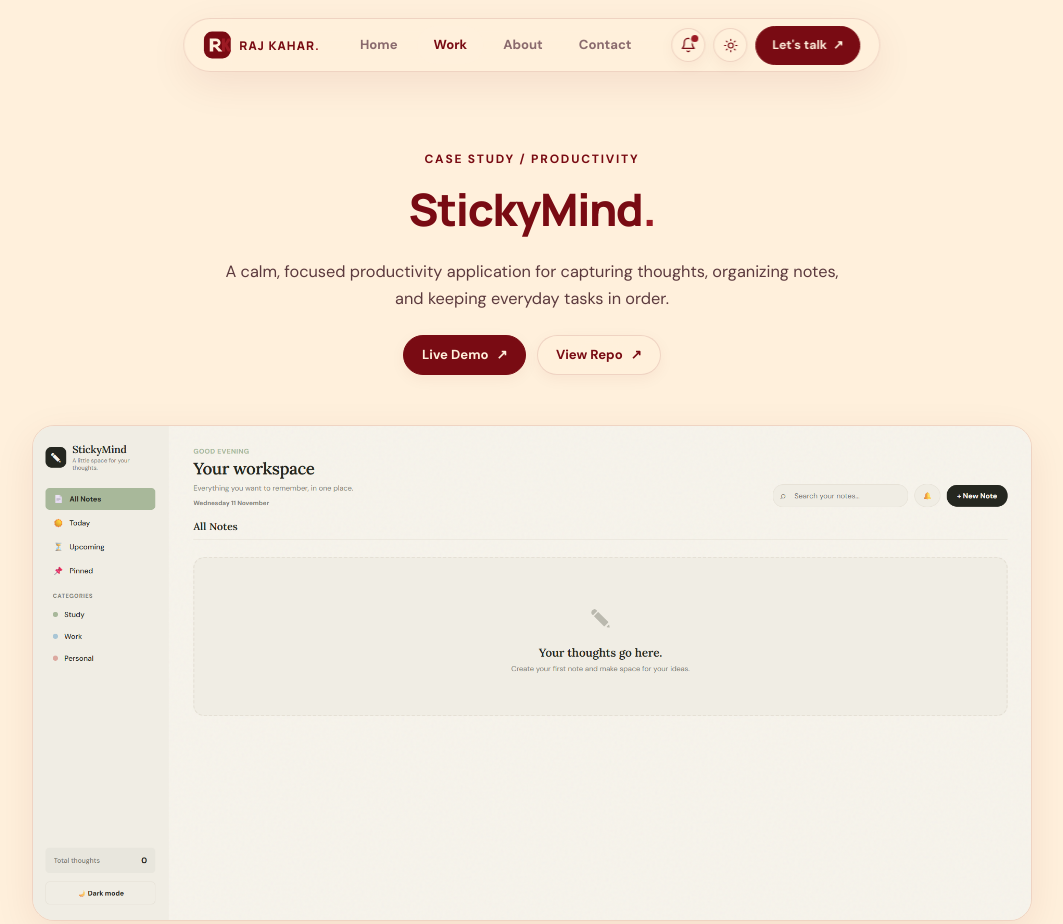
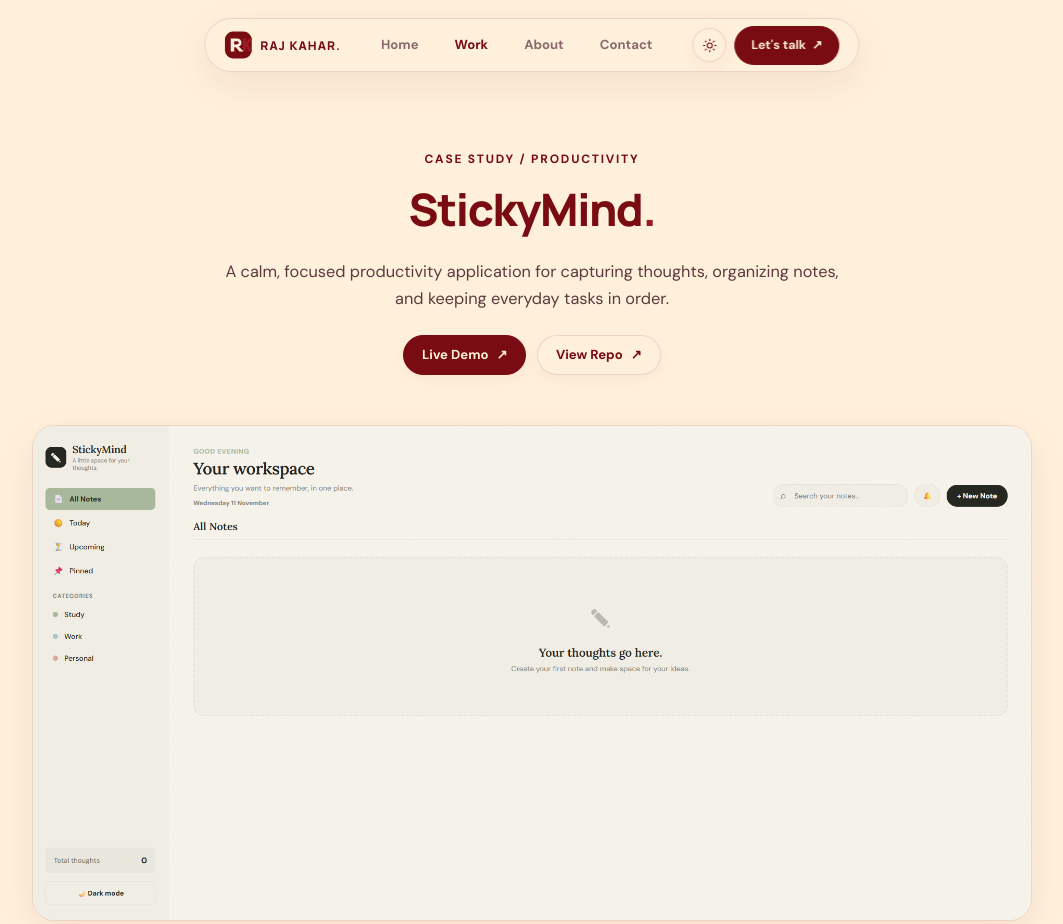
Before and after one commit to Rajkahar-12/Rajkahar-12.github.io, a plain HTML site: page stickymind.html in a window 1280 px wide. Shown: the top 924 px of the page, without its empty margins (108-1171 px from the left). Drawn offline with nearby package versions, Linux system fonts and the light colour scheme.

Commit message:
Add motion.js and update script loading methods

```diff
--- a/stickymind.html
+++ b/stickymind.html
@@ -18,7 +18,9 @@
       } catch (e) {}
     })();
   </script>
-  <script src="https://cdnjs.cloudflare.com/ajax/libs/animejs/3.2.1/anime.min.js"></script>
+  <script src="https://cdnjs.cloudflare.com/ajax/libs/animejs/3.2.1/anime.min.js" defer></script>
+  <script>document.documentElement.classList.add('js-motion');</script>
+  <link rel="stylesheet" href="motion-polish.css">
   <link rel="stylesheet" href="portfolio-redesign.css">
   <script src="script.js" defer></script>
 </head>
@@ -43,13 +45,6 @@
         <a href="index.html#contact">Contact</a>
       </nav>
       <div class="header-actions">
-        <button class="bell-button" type="button" aria-label="Notifications">
-          <svg class="bell-icon" viewBox="0 0 24 24" fill="none" stroke="currentColor" stroke-width="1.9" stroke-linecap="round" stroke-linejoin="round">
-            <path d="M18 8a6 6 0 1 0-12 0c0 7-3 9-3 9h18s-3-2-3-9"/>
-            <path d="M13.73 21a2 2 0 0 1-3.46 0"/>
-          </svg>
-          <span class="bell-dot"></span>
-        </button>
         <button class="theme-toggle" type="button" aria-label="Switch theme" aria-pressed="false">
           <svg class="icon icon-sun" viewBox="0 0 24 24" fill="none" stroke="currentColor" stroke-width="1.8" stroke-linecap="round"><circle cx="12" cy="12" r="4"/><path d="M12 2v2M12 20v2M4.93 4.93l1.41 1.41M17.66 17.66l1.41 1.41M2 12h2M20 12h2M4.93 19.07l1.41-1.41M17.66 6.34l1.41-1.41"/></svg>
           <svg class="icon icon-moon" viewBox="0 0 24 24" fill="none" stroke="currentColor" stroke-width="1.8" stroke-linecap="round" stroke-linejoin="round"><path d="M21 12.8A9 9 0 1 1 11.2 3a7 7 0 0 0 9.8 9.8Z"/></svg>
@@ -104,5 +99,6 @@
       <span class="copyright">© 2026</span>
     </div>
   </footer>
+  <script src="motion.js" defer></script>
 </body>
 </html>
```
